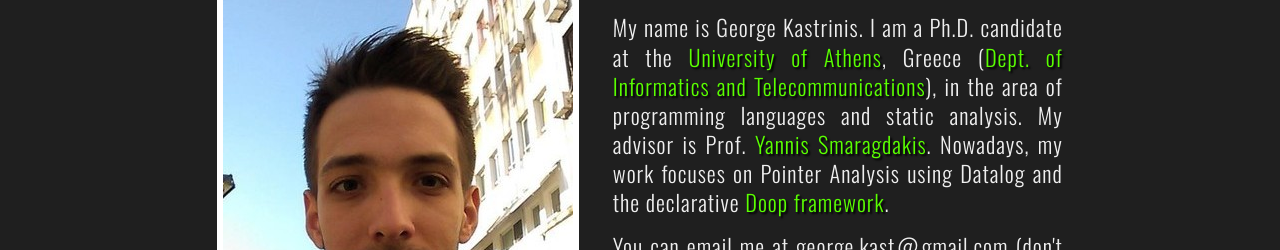
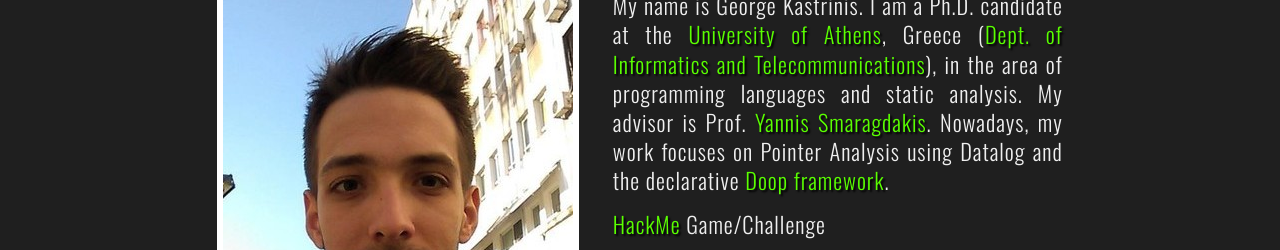
Before and after one commit to gkastrinis/gkastrinis.github.io, a plain HTML site: page index.html in a window 1280 px wide. Shown: the part 74-324 px from the top of the page. Drawn offline with nearby package versions, Linux system fonts and the light colour scheme.

Commit message:
Add hackme reference in main page

```diff
--- a/index.html
+++ b/index.html
@@ -41,6 +41,7 @@
 			<div class="left"><div id="me" class="round"></div></div>
 			<div class="right">
 				<p>My name is George Kastrinis. I am a Ph.D. candidate at the <a href="http://www.uoa.gr">University of Athens</a>, Greece (<a href="http://www.di.uoa.gr">Dept. of Informatics and Telecommunications</a>), in the area of programming languages and static analysis. My advisor is Prof. <a href="https://yanniss.github.io/">Yannis Smaragdakis</a>. Nowadays, my work focuses on Pointer Analysis using Datalog and the declarative <a href="http://doop.program-analysis.org/" title="Doop">Doop framework</a>.</p>
+				<p><a href="hackme.html">HackMe</a> Game/Challenge</p>
 
 				<p>You can email me at george.kast＠gmail.com (don't copy/paste, it won't work).</p>
 				<div id="icons">
```
